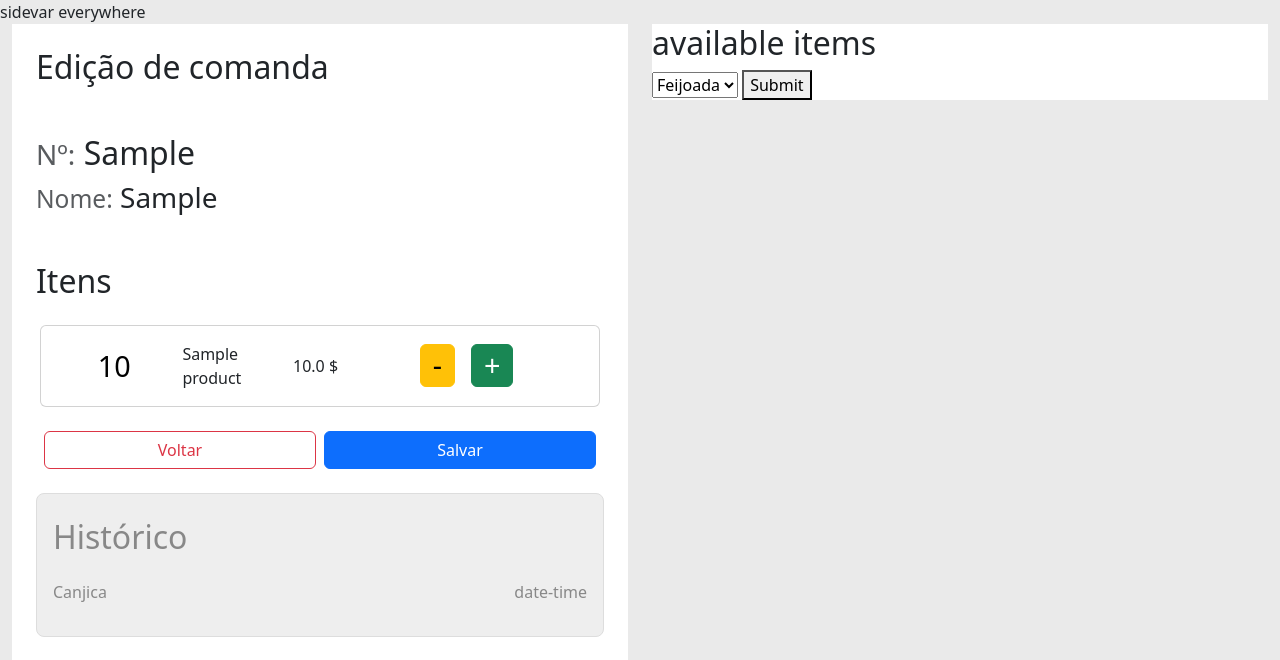
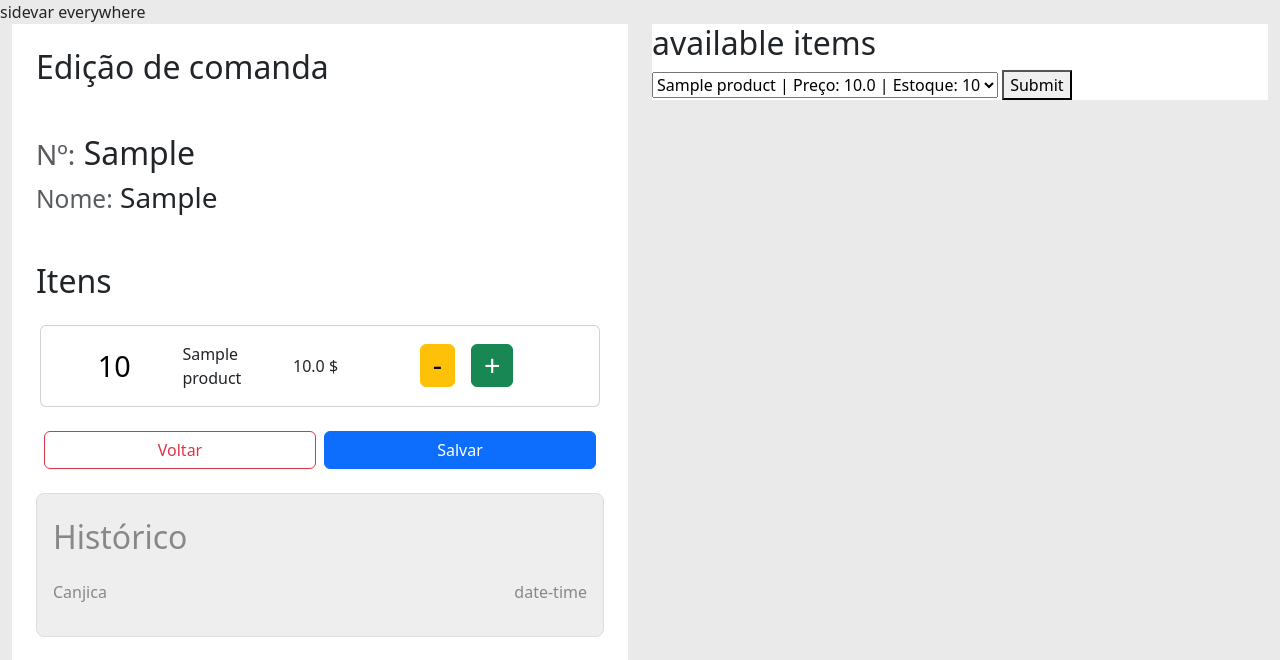
Before and after one commit to bruflor/comanda_tech, a Django app: a page that uses ct_apps/orders/templates/orders/sales_order/edit/sales_editing.html in a window 1280 px wide. Shown: the top 660 px of the page. Run offline with Django 4.2, Linux system fonts and the light colour scheme; tables that the repository leaves empty hold one stand-in row (values such as "Sample post"); some libraries are stand-ins or nearby versions.

Commit message:
Adding product and connecting with database

```diff
--- /dev/null
+++ b/ct_apps/orders/forms.py
@@ -0,0 +1,9 @@
+from django import forms
+
+from ct_apps.orders.models import Product
+
+
+class ProductForm(forms.Form):
+    products_choice = [(p.id, p.name, p.price, p.stock_unity) for p in Product.objects.all()]
+
+    Item = forms.ChoiceField(choices=products_choice)
--- a/ct_apps/orders/templates/orders/sales_order/edit/sales_editing.html
+++ b/ct_apps/orders/templates/orders/sales_order/edit/sales_editing.html
@@ -86,16 +86,22 @@
             <div class="col-6  flex-1">
                 <div class="bg-white col">
                     <h2>available items</h2>
-                    <form method="post"                       action="{% url "orders:detail_edit_sales_add" %}">
 
-                    {% csrf_token %}
+
+                    <form method="post" action="{% url "orders:detail_edit_sales_add" %}">
+
+                        {% csrf_token %}
                         <input hidden id="order" name="reference" value="{{ order_sale.reference }}"/>
                         <select name="item_id">
-                            <option value="1">Feijoada</option>
-                            <option value="2">Cocola</option>
+                            {% for product in product_form %}
+                                {% for choice in product.field.choices %}
+                                    <option value="{{ choice.0 }}">{{ choice.1 }} | Preço: {{ choice.2 }} |
+                                        Estoque: {{ choice.3 }}</option>
+                                {% endfor %}
+                            {% endfor %}
                         </select>
-{#                        <label for="amount">Amount</label>#}
-{#                        <input name="amount" type="number" id="amount"/>#}
+                        {#                        <label for="amount">Amount</label>#}
+                        {#                        <input name="amount" type="number" id="amount"/>#}
                         <button>Submit</button>
                     </form>
                 </div>
--- a/ct_apps/orders/views.py
+++ b/ct_apps/orders/views.py
@@ -1,6 +1,7 @@
 from django.shortcuts import render
 from django.views import View
 
+from ct_apps.orders.forms import ProductForm
 from ct_apps.orders.models import OrderSale, OrderItem
 
 
@@ -51,6 +52,8 @@ class SaleOrdersDetailEditingView(View):
         order_sale = OrderSale.objects.get(reference=reference)
         purchased_item = order_sale.purchased_item.all
 
+        product_form = ProductForm()
+
         context = {
             "order_sale": order_sale,
             "purchased_items": purchased_item,
@@ -60,7 +63,8 @@ class SaleOrdersDetailEditingView(View):
                     "name": 'Canjica',
                     "timestamp": "date-time"
                 }
-            ]
+            ],
+            "product_form": product_form
         }
 
         if is_sales:
@@ -70,6 +74,8 @@ class SaleOrdersDetailEditingView(View):
     def post(self, request, reference, is_editing, is_sales=None):
         order_sale = OrderSale.objects.get(reference=reference)
         purchased_item = order_sale.purchased_item
+
+        product_form = ProductForm()
 
         for k, v in request.POST.items():
             if k != "csrfmiddlewaretoken":
@@ -86,7 +92,8 @@ class SaleOrdersDetailEditingView(View):
                     "name": 'Canjica',
                     "timestamp": "date-time"
                 }
-            ]
+            ],
+            "product_form": product_form
         }
         if is_sales:
             return render(request, "orders/sales_order/edit/sales_editing.html", context)
@@ -104,6 +111,8 @@ class SaleOrderAddView(View):
         order_item = OrderItem(item_id=item_id, order=order_sale, amount=0)
         order_item.save()
 
+        product_form = ProductForm()
+
         context = {
             "order_sale": order_sale,
             "purchased_items": purchased_item.all(),
@@ -113,7 +122,8 @@ class SaleOrderAddView(View):
                     "name": 'Canjica',
                     "timestamp": "date-time"
                 }
-            ]
+            ],
+            "product_form": product_form
         }
 
         return render(request, "orders/sales_order/edit/sales_editing.html", context)
```
